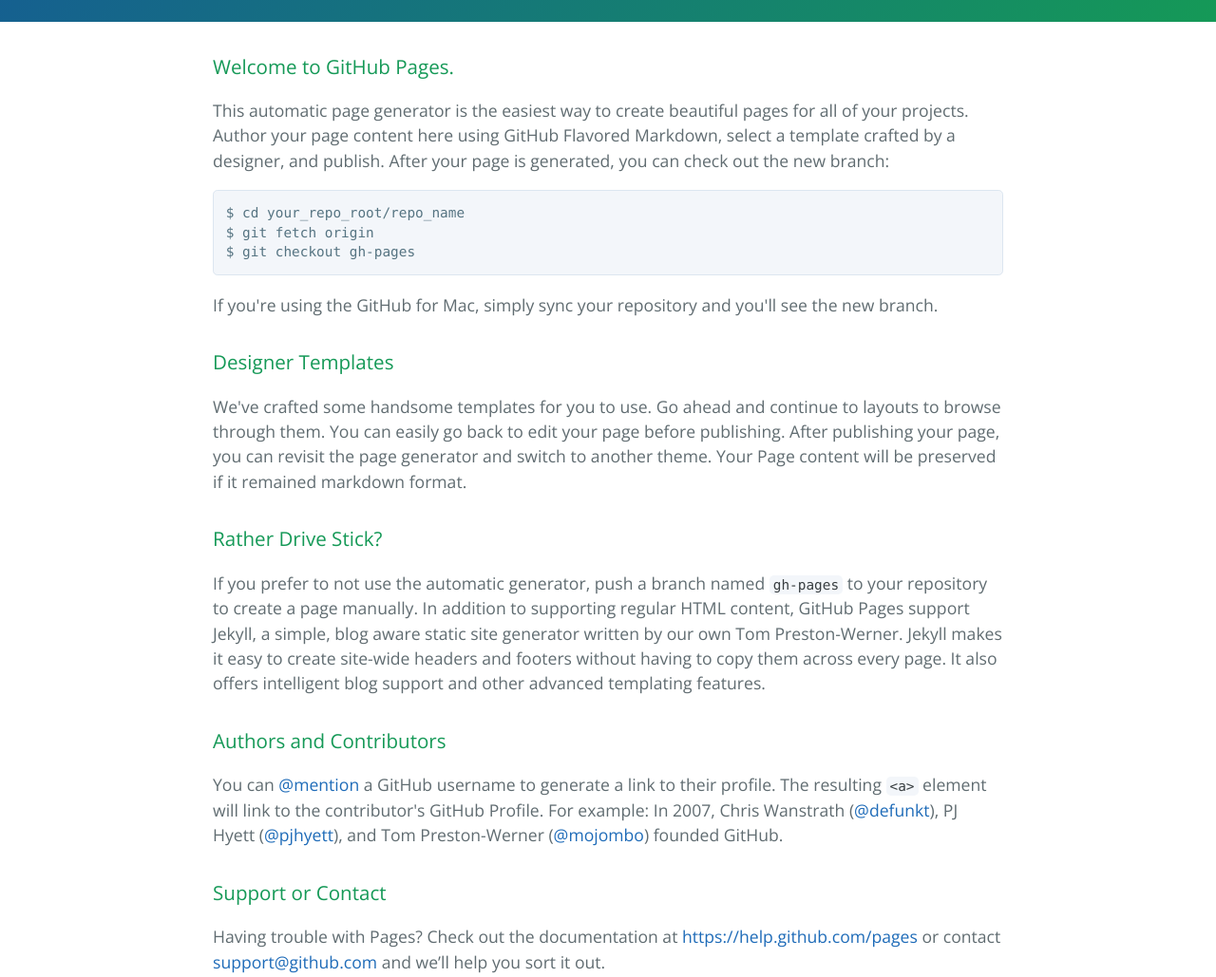
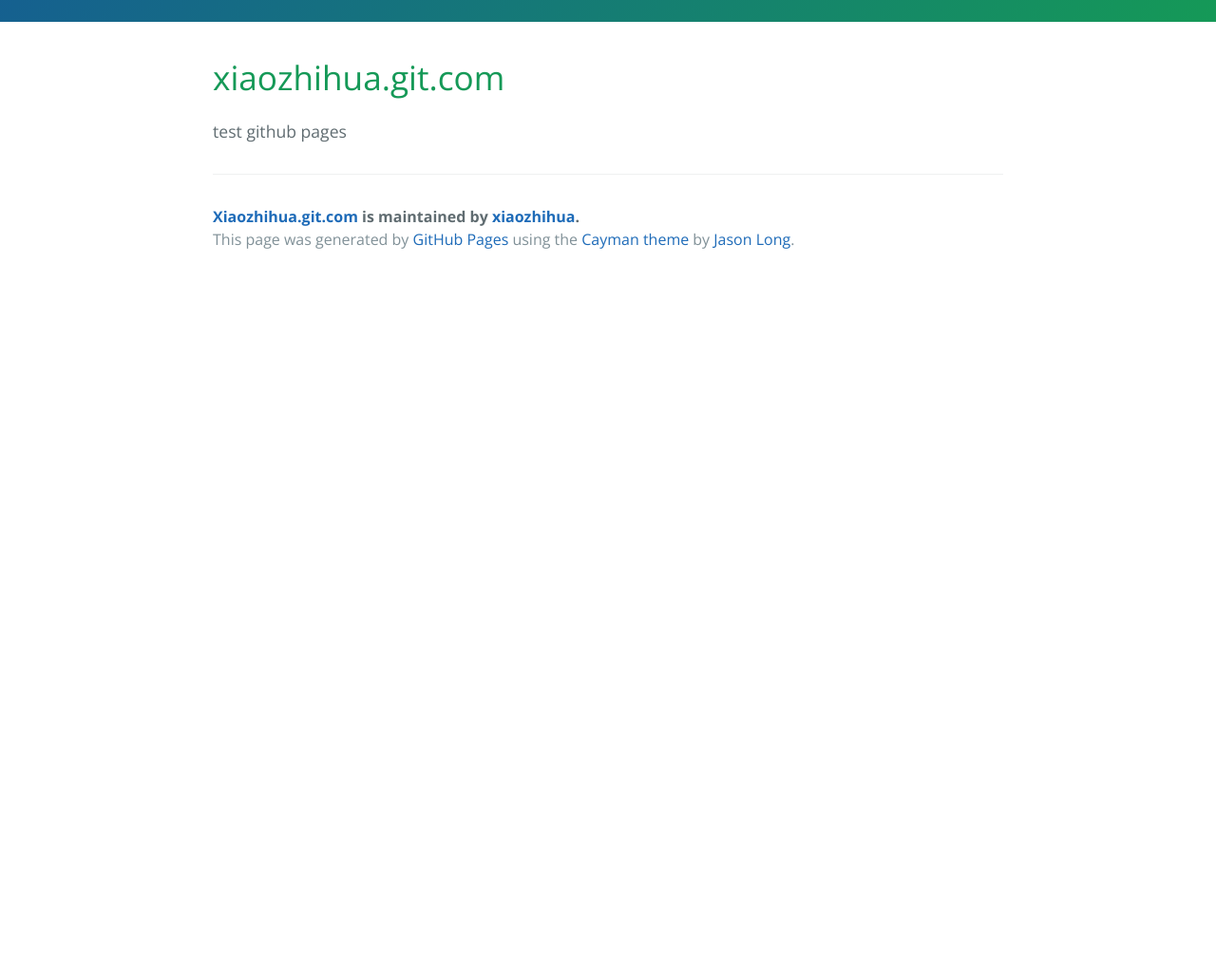
Before and after one commit to xiaozhihua/xiaozhihua.git.com, a plain HTML site: page index.html in a window 1280 px wide. Shown: the part 360-1389 px from the top of the page at 95% size. After the commit the page ends 800 px from the top, so only its background shows below. Drawn offline with nearby package versions, Linux system fonts and the light colour scheme.

Commit message:
Create gh-pages branch via GitHub

```diff
--- a/index.html
+++ b/index.html
@@ -19,37 +19,10 @@
     </section>
 
     <section class="main-content">
-      <h3>
-<a id="welcome-to-github-pages" class="anchor" href="#welcome-to-github-pages" aria-hidden="true"><span class="octicon octicon-link"></span></a>Welcome to GitHub Pages.</h3>
+      <h1>
+<a id="xiaozhihuagitcom" class="anchor" href="#xiaozhihuagitcom" aria-hidden="true"><span class="octicon octicon-link"></span></a>xiaozhihua.git.com</h1>
 
-<p>This automatic page generator is the easiest way to create beautiful pages for all of your projects. Author your page content here using GitHub Flavored Markdown, select a template crafted by a designer, and publish. After your page is generated, you can check out the new branch:</p>
-
-<pre><code>$ cd your_repo_root/repo_name
-$ git fetch origin
-$ git checkout gh-pages
-</code></pre>
-
-<p>If you're using the GitHub for Mac, simply sync your repository and you'll see the new branch.</p>
-
-<h3>
-<a id="designer-templates" class="anchor" href="#designer-templates" aria-hidden="true"><span class="octicon octicon-link"></span></a>Designer Templates</h3>
-
-<p>We've crafted some handsome templates for you to use. Go ahead and continue to layouts to browse through them. You can easily go back to edit your page before publishing. After publishing your page, you can revisit the page generator and switch to another theme. Your Page content will be preserved if it remained markdown format.</p>
-
-<h3>
-<a id="rather-drive-stick" class="anchor" href="#rather-drive-stick" aria-hidden="true"><span class="octicon octicon-link"></span></a>Rather Drive Stick?</h3>
-
-<p>If you prefer to not use the automatic generator, push a branch named <code>gh-pages</code> to your repository to create a page manually. In addition to supporting regular HTML content, GitHub Pages support Jekyll, a simple, blog aware static site generator written by our own Tom Preston-Werner. Jekyll makes it easy to create site-wide headers and footers without having to copy them across every page. It also offers intelligent blog support and other advanced templating features.</p>
-
-<h3>
-<a id="authors-and-contributors" class="anchor" href="#authors-and-contributors" aria-hidden="true"><span class="octicon octicon-link"></span></a>Authors and Contributors</h3>
-
-<p>You can <a href="https://github.com/blog/821" class="user-mention">@mention</a> a GitHub username to generate a link to their profile. The resulting <code>&lt;a&gt;</code> element will link to the contributor's GitHub Profile. For example: In 2007, Chris Wanstrath (<a href="https://github.com/defunkt" class="user-mention">@defunkt</a>), PJ Hyett (<a href="https://github.com/pjhyett" class="user-mention">@pjhyett</a>), and Tom Preston-Werner (<a href="https://github.com/mojombo" class="user-mention">@mojombo</a>) founded GitHub.</p>
-
-<h3>
-<a id="support-or-contact" class="anchor" href="#support-or-contact" aria-hidden="true"><span class="octicon octicon-link"></span></a>Support or Contact</h3>
-
-<p>Having trouble with Pages? Check out the documentation at <a href="https://help.github.com/pages">https://help.github.com/pages</a> or contact <a href="mailto:support@github.com">support@github.com</a> and we’ll help you sort it out.</p>
+<p>test github pages</p>
 
       <footer class="site-footer">
         <span class="site-footer-owner"><a href="https://github.com/xiaozhihua/xiaozhihua.git.com">Xiaozhihua.git.com</a> is maintained by <a href="https://github.com/xiaozhihua">xiaozhihua</a>.</span>
```
Also changed, not shown: params.json (+1 -1 lines).
